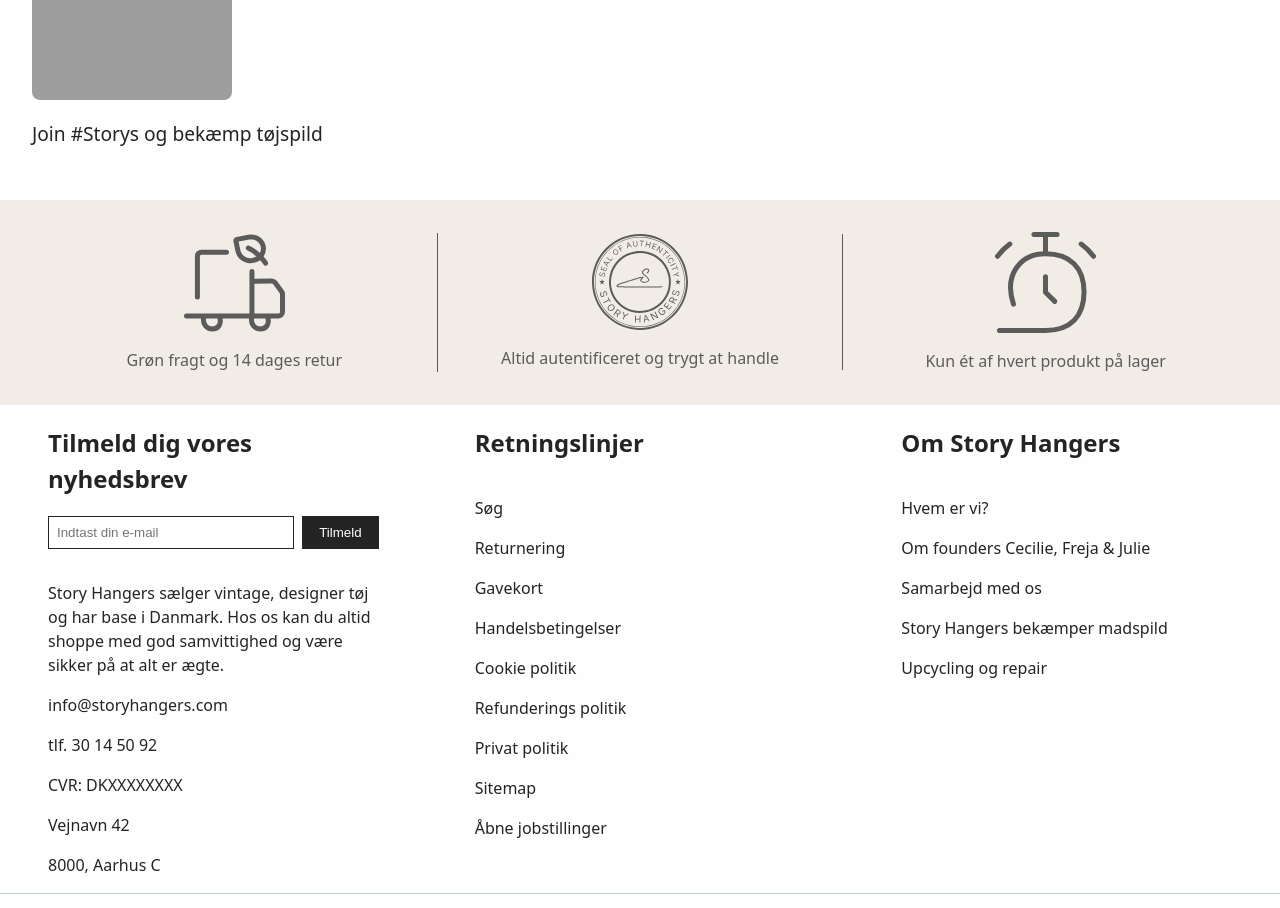
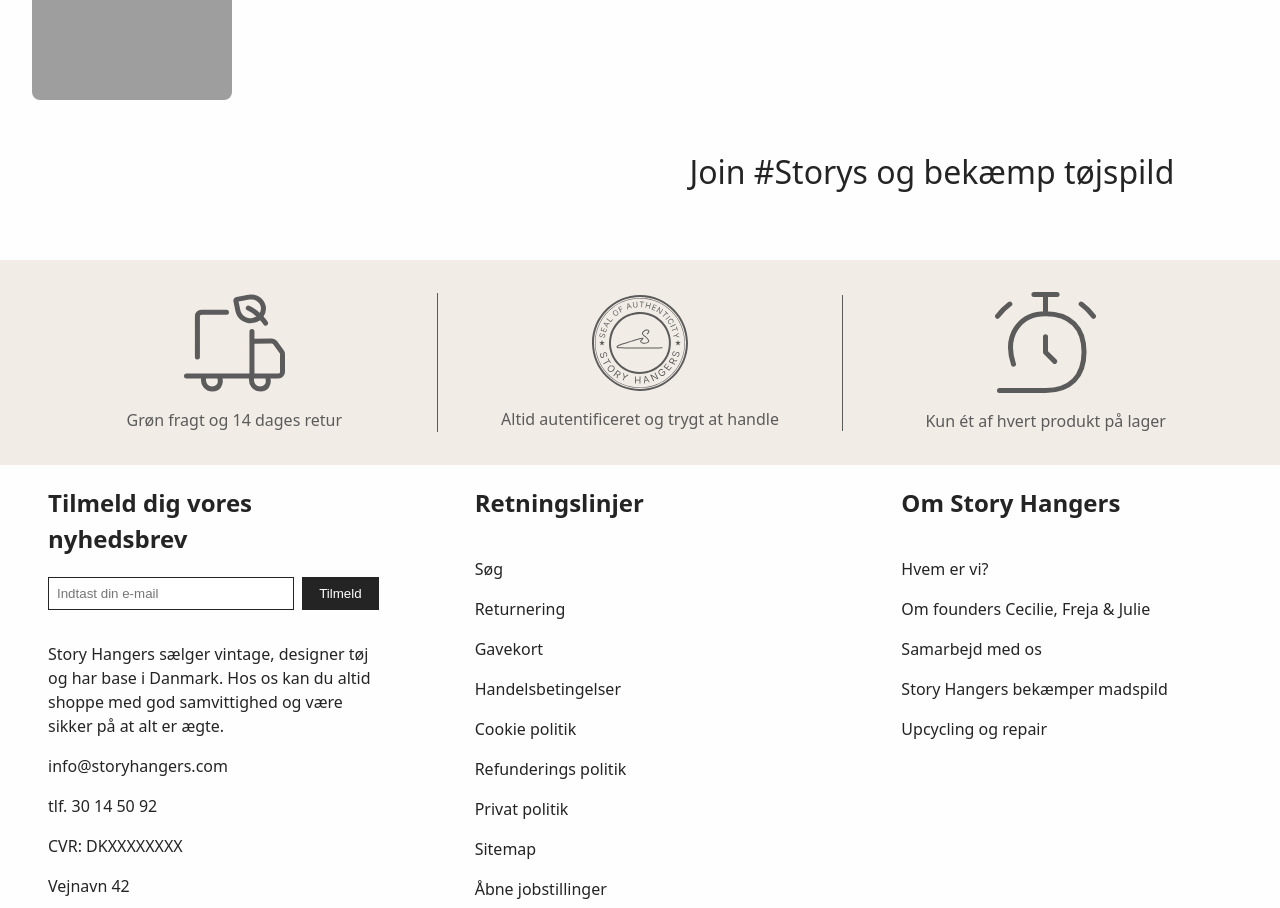
Before and after one commit to juliewboecher/customer-experience-exam, a React (Vite) app: page / in a window 1280 px wide. Shown: the part 1900-2808 px from the top of the page. Built offline with nearby package versions, Linux system fonts and the light colour scheme; grey boxes are pictures that could not be loaded.

Commit message:
Added style and keyframes for text carousel with moving animation

```diff
--- a/src/styles.css
+++ b/src/styles.css
@@ -697,3 +697,24 @@ footer li {
   filter: brightness(0) saturate(100%) invert(23%) sepia(89%) saturate(1369%) hue-rotate(348deg) brightness(97%) contrast(95%);
   background: none;
 }
+
+.text-carousel {
+  width: 100%;
+}
+
+.text-moving {
+  display: inline-block;
+  white-space: nowrap;
+  font-size: xx-large;
+  color: #242424;
+  animation: text-moving 25s linear infinite;
+}
+
+@keyframes text-moving {
+  0% {
+    transform: translateX(100vw);
+  }
+  100% {
+    transform: translateX(-100vw)
+  }
+}
```
